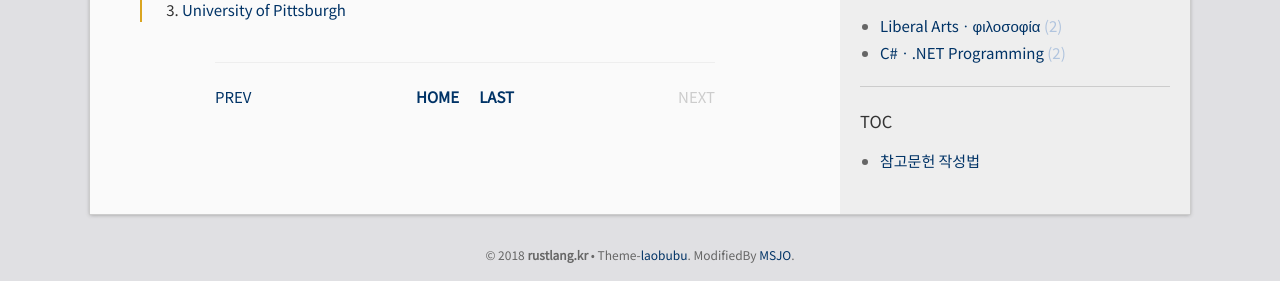
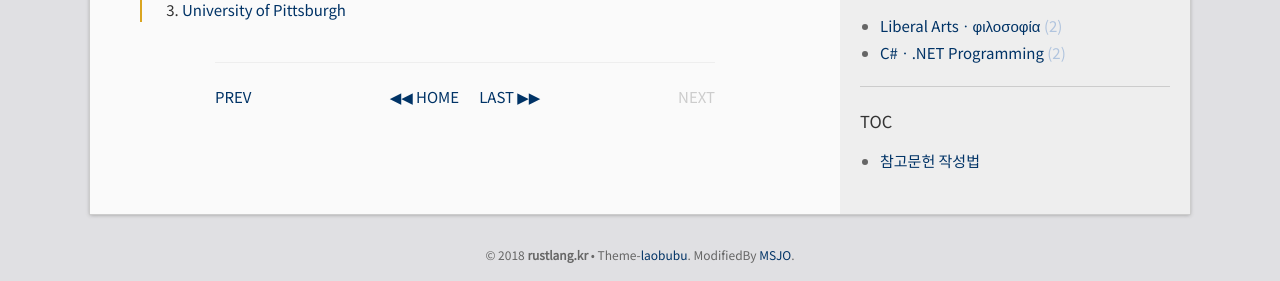
Before and after one commit to DebugJO/rustlang, a Jekyll site: the page built from _posts/2018-10-02-1.md, in a window 1280 px wide. Shown: the part 609-890 px from the top of the page. Built offline with Jekyll 4.4.1, drawn with Linux system fonts in a browser that asks for light colours.

Commit message:
Update post.html

```diff
--- a/_layouts/post.html
+++ b/_layouts/post.html
@@ -19,20 +19,20 @@
   {% if page.next %}
     <a href="{{ page.next.url | relative_url }}" class="next" style="min-width: 50px; text-align: left;">PREV</a>
   {% else %}
-    <span class="next" style="color: #ccc; min-width: 50px; text-align: left;">PREV</span>
+    <span class="next" style="color: #ccc; min-width: 50px; text-align: left;">◀ PREV</span>
   {% endif %}
 
   <div style="display: flex; gap: 20px;">
     <span class="page_number">
-      <a href="{{ '/' | relative_url }}" style="text-decoration: none; font-weight: bold;">HOME</a>
+      <a href="{{ '/' | relative_url }}" style="text-decoration: none; font-weight: normal;">◀◀ HOME</a>
     </span>
     <span class="page_number">
-      <a href="{{ '/page' | append: paginator.total_pages | append: '/' | relative_url }}" style="text-decoration: none; font-weight: bold;">LAST</a>
+      <a href="{{ '/page' | append: last_page_num | append: '/' | relative_url }}" style="text-decoration: none; font-weight: normal;">LAST ▶▶</a>
     </span>
   </div>
 
   {% if page.previous %}
-    <a href="{{ page.previous.url | relative_url }}" class="previous" style="min-width: 50px; text-align: right;">NEXT</a>
+    <a href="{{ page.previous.url | relative_url }}" class="previous" style="min-width: 50px; text-align: right;">NEXT ▶</a>
   {% else %}
     <span class="previous" style="color: #ccc; min-width: 50px; text-align: right;">NEXT</span>
   {% endif %}
```
